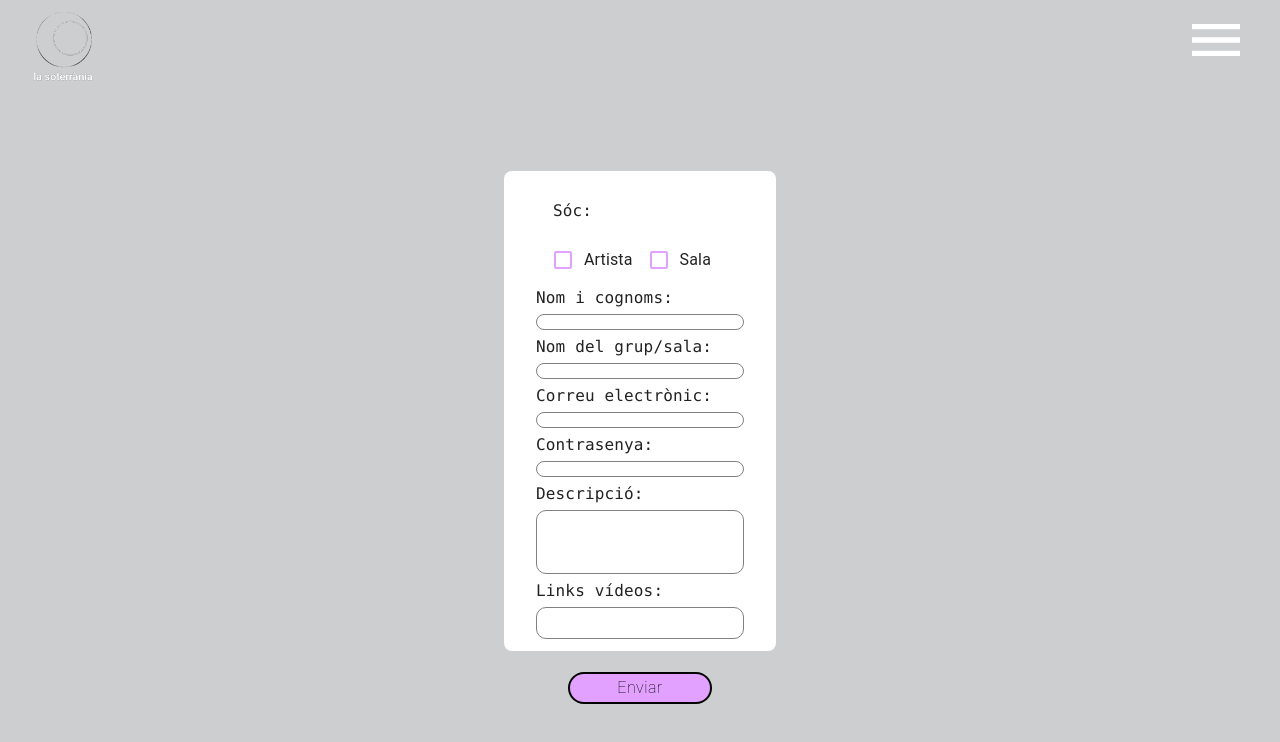
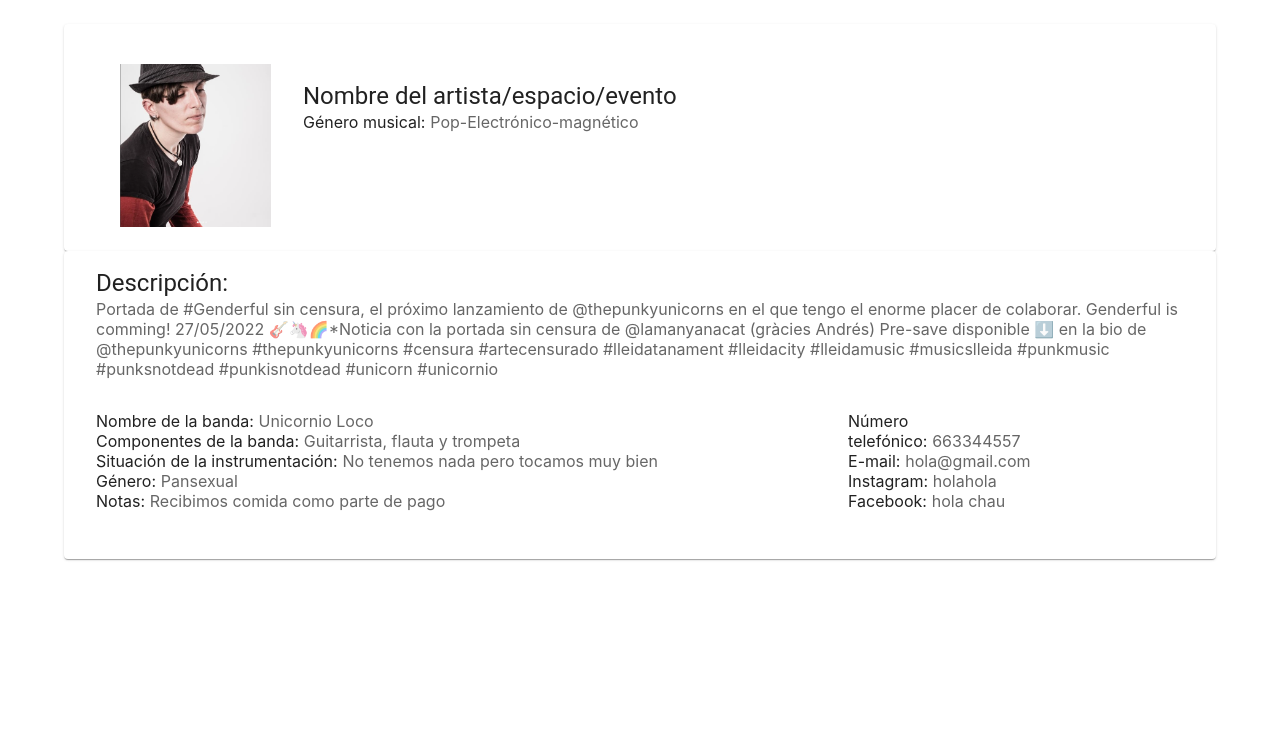
Before and after one commit to soterraniaBcn/la-soterrania, a React (Create React App) app in the folder client/: page / in a window 1280 px wide. Shown: the top 742 px of the page. Built offline with nearby package versions, Linux system fonts and the light colour scheme.

Commit message:
#1 card detail artistas

```diff
--- a/client/src/App.js
+++ b/client/src/App.js
@@ -2,13 +2,15 @@ import React from 'react';
 import HeaderRight from './components/Header'
 import Register from './pages/Register'
 import './App.css';
+import Detail from './pages/Detail'
 
 function App() {
 
 
   return (
     <>
-   <Register/>
+   {/* <Register/> */}
+   <Detail/>
   {/* <HeaderRight/>*/}
     </>
   );
--- /dev/null
+++ b/client/src/pages/Detail.jsx
@@ -0,0 +1,204 @@
+import Typography from '@mui/material/Typography'
+import CardContent from '@mui/material/CardContent'
+import CardMedia from '@mui/material/CardMedia'
+import Card from '@mui/material/Card'
+import React from 'react'
+import imagen from '../imagen/imagen_nuria.PNG'
+import { Container, Box, Grid } from '@mui/material'
+
+export default function Detail() {
+  return (
+    <Container ClassName="vh=100">
+      <Card sx={{ display: 'flex', mt: 3 }}>
+        <CardMedia
+          component="img"
+          sx={{ width: 151, ml: 7, mr: 2, mt: 5, mb: 3 }}
+          src={imagen}
+          alt="Live from space album cover"
+        />
+        <Box sx={{ display: 'flex', flexDirection: 'column' }}>
+          <CardContent sx={{ flex: '1 0 auto', mt: 5 }}>
+            <Typography component="div" variant="h5">
+              Nombre del artista/espacio/evento
+            </Typography>
+            <Typography
+              component="div"
+              variant="p"
+              style={{ marginRight: '1%' }}
+            >
+              Género musical:
+              <Typography
+                variant="p"
+                color="text.secondary"
+                style={{ marginLeft: '0.3rem' }}
+              >
+                Pop-Electrónico-magnético
+              </Typography>
+            </Typography>
+          </CardContent>
+        </Box>
+      </Card>
+      <Card sx={{ display: 'flex' }}>
+        <Box sx={{ display: 'flex', flexDirection: 'column' }}>
+          <CardContent sx={{ flex: '1 0 auto' }}>
+            <Typography component="div" variant="h5" sx={{ ml: 2 }}>
+              Descripción:
+            </Typography>
+            <Typography
+              variant="p"
+              color="text.secondary"
+              component="div"
+              sx={{ ml: 2 }}
+            >
+              Portada de #Genderful sin censura, el próximo lanzamiento de
+              @thepunkyunicorns en el que tengo el enorme placer de colaborar.
+              Genderful is comming! 27/05/2022 🎸🦄🌈*Noticia con la portada sin
+              censura de @lamanyanacat (gràcies Andrés) Pre-save disponible ⬇️
+              en la bio de @thepunkyunicorns #thepunkyunicorns #censura
+              #artecensurado #lleidatanament #lleidacity #lleidamusic
+              #musicslleida #punkmusic #punksnotdead #punkisnotdead #unicorn
+              #unicornio
+            </Typography>
+            <Grid
+              container
+              sx={{
+                mt: 2,
+                display: 'flex',
+                justifyContent: 'space-around',
+                alignItems: 'center',
+              }}
+            >
+              <Grid item md={7}>
+                <CardContent sx={{ flex: '1 0 auto' }}>
+                  <Typography
+                    component="div"
+                    variant="p"
+                    style={{ marginRight: '1%' }}
+                  >
+                    Nombre de la banda:
+                    <Typography
+                      variant="p"
+                      color="text.secondary"
+                      style={{ marginLeft: '0.3rem' }}
+                    >
+                      Unicornio Loco
+                    </Typography>
+                  </Typography>
+                  <Typography component="div" variant="p">
+                    Componentes de la banda:
+                    <Typography
+                      variant="p"
+                      color="text.secondary"
+                      style={{ marginLeft: '0.3rem' }}
+                    >
+                      Guitarrista, flauta y trompeta
+                    </Typography>
+                  </Typography>
+                  <Typography component="div" variant="p">
+                    Situación de la instrumentación:
+                    <Typography
+                      variant="p"
+                      color="text.secondary"
+                      style={{ marginLeft: '0.3rem' }}
+                    >
+                      No tenemos nada pero tocamos muy bien
+                    </Typography>
+                  </Typography>
+                  <Typography component="div" variant="p">
+                    Género:
+                    <Typography
+                      variant="p"
+                      color="text.secondary"
+                      style={{ marginLeft: '0.3rem' }}
+                    >
+                      Pansexual
+                    </Typography>
+                  </Typography>
+                  <Typography component="div" variant="p">
+                    Notas:
+                    <Typography
+                      variant="p"
+                      color="text.secondary"
+                      style={{ marginLeft: '0.3rem' }}
+                    >
+                      Recibimos comida como parte de pago
+                    </Typography>
+                  </Typography>
+                </CardContent>
+              </Grid>
+              <Grid
+                item
+                md={5}
+                sx={{
+                  display: 'flex',
+                  justifyContent: 'center',
+                  flexDirection: 'column',
+                  alignItems: 'center'
+                }}
+              >
+                <CardContent
+                  sx={{
+                    flex: '1 0 auto',
+                  }}
+                >
+                  <Typography variant="p" style={{ marginRight: '1%' }}>
+                    Número telefónico:
+                    <Typography
+                      variant="p"
+                      color="text.secondary"
+                      style={{ marginLeft: '0.3rem' }}
+                    >
+                      663344557
+                    </Typography>
+                  </Typography>
+                  <Typography
+                    component="div"
+                    variant="p"
+                    style={{ marginRight: '1%' }}
+                  >
+                    E-mail:
+                    <Typography
+                      variant="p"
+                      color="text.secondary"
+                      style={{ marginLeft: '0.3rem' }}
+                    >
+                      hola@gmail.com
+                    </Typography>
+                  </Typography>
+                  <Typography
+                    component="div"
+                    variant="p"
+                    style={{ marginRight: '1%' }}
+                  >
+                    Instagram:
+                    <Typography
+                      variant="p"
+                      color="text.secondary"
+                      style={{ marginLeft: '0.3rem' }}
+                    >
+                      holahola
+                    </Typography>
+                  </Typography>
+                  <Typography
+                    component="div"
+                    variant="p"
+                    style={{ marginRight: '1%' }}
+                  >
+                    Facebook:
+                    <Typography
+                      variant="p"
+                      color="text.secondary"
+                      style={{ marginLeft: '0.3rem' }}
+                    >
+                      hola chau
+                    </Typography>
+                  </Typography>
+                </CardContent>
+              </Grid>
+            </Grid>
+          </CardContent>
+        </Box>
+      </Card>
+    </Container>
+  )
+}
```
Also changed, not shown: client/src/App.css (line endings or trailing spaces), client/src/imagen/imagen_nuria.PNG (added).
